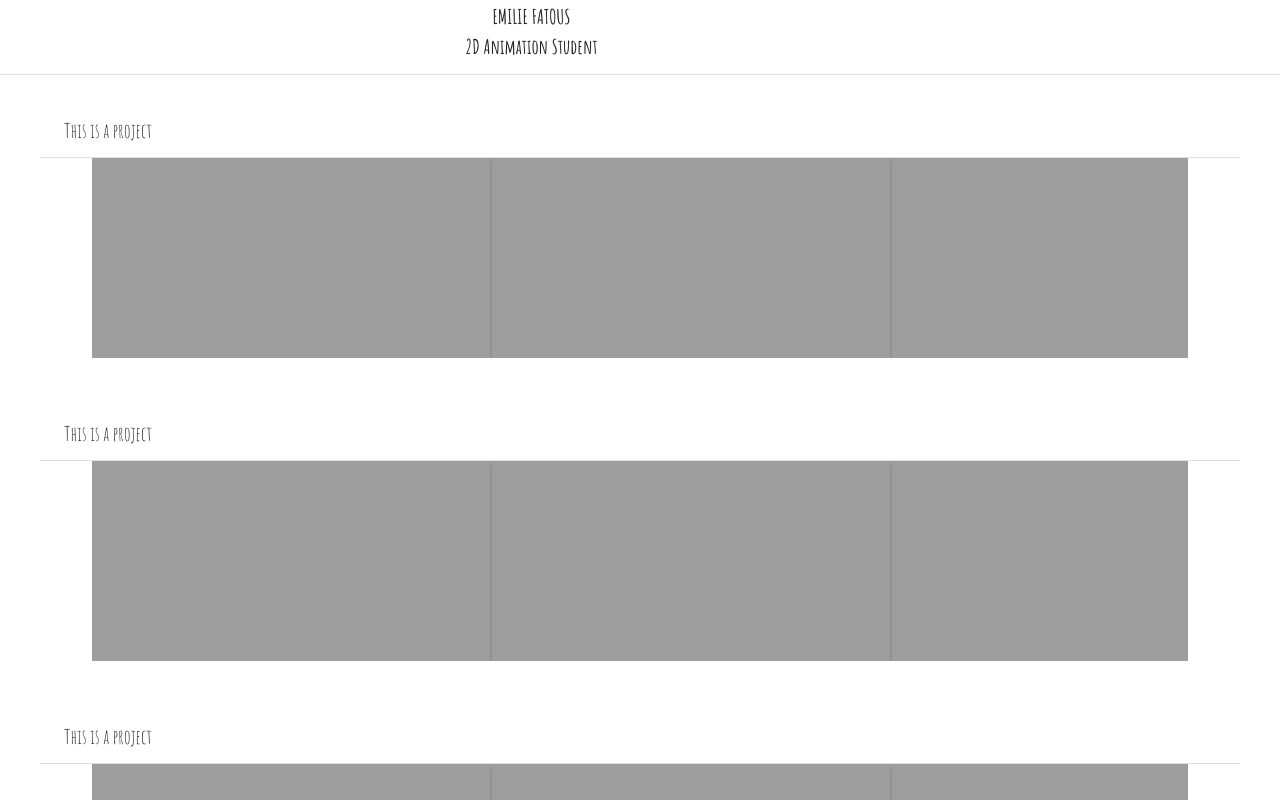
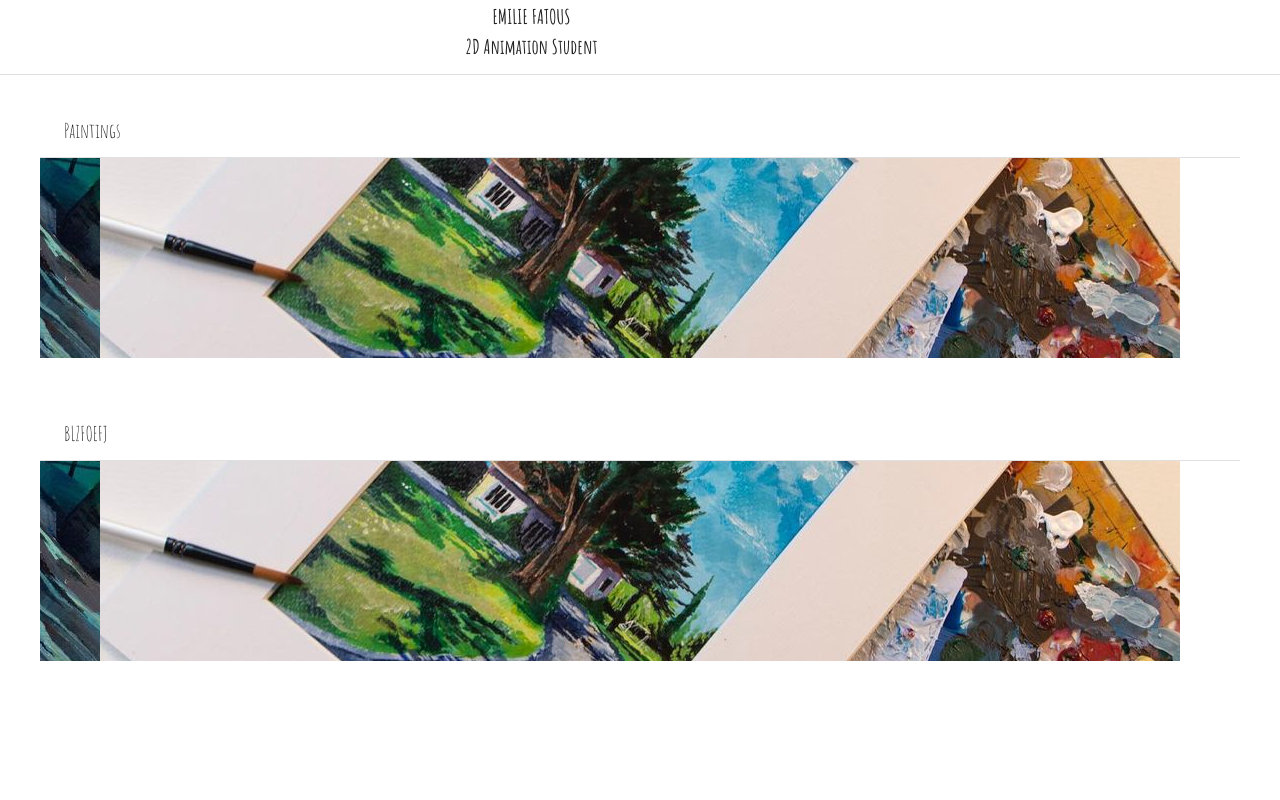
Before and after one commit to Acedyn/efatous-portfolio, a Vue app: page / in a window 1280 px wide. Shown: the top 800 px of the page. Built offline with nearby package versions, Linux system fonts and the light colour scheme.

Commit message:
Create carousels dynamicaly

```diff
--- /dev/null
+++ b/public/projects/projects.json
@@ -0,0 +1,16 @@
+[
+    {
+        "name": "Paintings",
+        "images": [
+            "projects/Paintings/painting-boat-01.jpg",
+            "projects/Paintings/painting-house-01.jpg"
+        ]
+    },
+    {
+        "name": "BLZFOEFJ",
+        "images": [
+            "projects/Paintings/painting-boat-01.jpg",
+            "projects/Paintings/painting-house-01.jpg"
+        ]
+    }
+]
--- a/src/components/ProjectCard.vue
+++ b/src/components/ProjectCard.vue
@@ -9,8 +9,11 @@
         height="200"
         width="400"
         class="rounded-0"
-        color="grey"
       >
+        <v-img
+          :src="image"
+        ></v-img>
+
       </v-btn>
     </template>
 
@@ -24,6 +27,13 @@
   export default {
     name: 'ProjectCard',
 
+    props: {
+        image: {
+            image: String,
+            required: true
+        },
+    },
+
     components: {
       ProjectDialog,
     },
--- a/src/components/ProjectCarousel.vue
+++ b/src/components/ProjectCarousel.vue
@@ -1,7 +1,7 @@
 <template>
   <div class="project-carousel">
     <v-banner>
-      <h4>This is a project</h4>
+      <h4>{{ this.project.name }}</h4>
     </v-banner>
     <v-slide-group
       show-arrows
@@ -14,11 +14,10 @@
       </template>
 
       <v-slide-item
-        v-for="(project) in projects"
-        :key="project"
-        v-slot
+        v-for="(image, idx) in project.images"
+        :key="idx"
       >
-        <ProjectCard/>
+        <ProjectCard :image="image"/>
       </v-slide-item>
     </v-slide-group>
   </div>
@@ -30,13 +29,26 @@
   export default {
     name: 'ProjectCarousel',
 
+    props: {
+        project: {
+            type: Object,
+            default: () => {}
+        },
+    },
+
     components: {
       ProjectCard,
     },
 
     data: () => ({
-      projects: ["red", "blue", "green", "yellow", "grey", "pink", "cyan", "orange"],
     }),
+
+   computed: {
+     projects(){
+       console.log(this.project);
+       return ["red", "blue", "green", "yellow", "grey", "pink", "cyan", "orange"];
+     }
+   }
   }
 </script>
 
--- a/src/components/ProjectList.vue
+++ b/src/components/ProjectList.vue
@@ -1,14 +1,16 @@
 <template>
   <div class="project-view">
     <ProjectCarousel
-      v-for="(project) in projects"
-      :key="project"
+      v-for="(project, idx) in projects"
+      :key="idx"
+      :project="project"
       />
   </div>
 </template>
 
 <script>
 import ProjectCarousel from './ProjectCarousel';
+import projects from '/public/projects/projects.json'
 
 export default {
   name: 'App',
@@ -18,8 +20,13 @@ export default {
   },
 
   data: () => ({
-    projects: ["red", "blue", "green", "yellow"],
   }),
+
+  computed: {
+     projects(){
+       return projects;
+     }
+   }
 };
 </script>
 
```
Also changed, not shown: public/projects/Paintings/painting-boat-01.jpg (added), public/projects/Paintings/painting-house-01.jpg (added).
